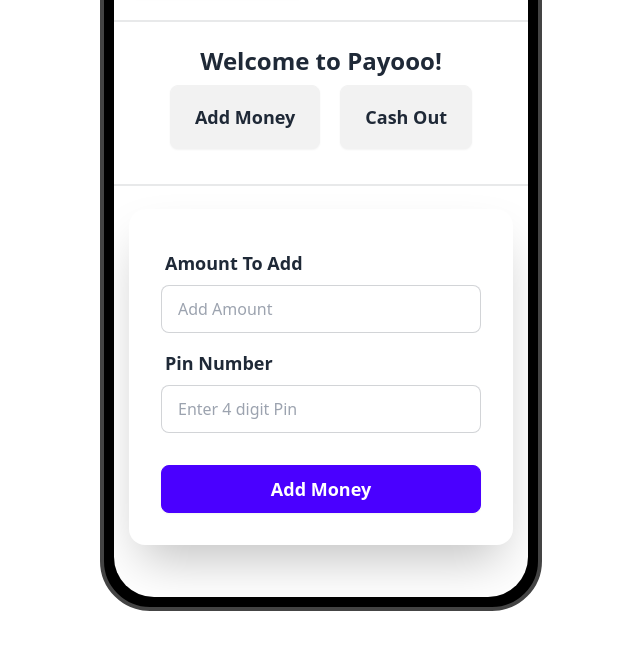
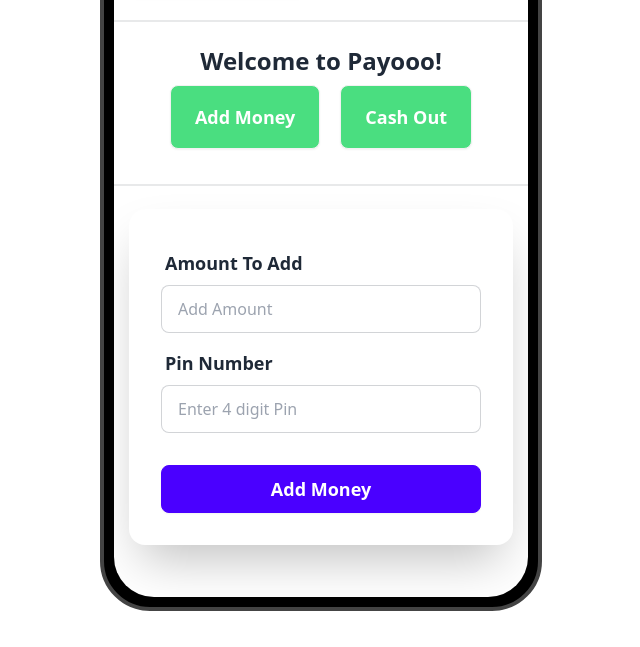
Before and after one commit to SakibHasan7439/payooo-MFS-project, a plain HTML site: page home.html in a window 1280 px wide. Shown: the part 153-800 px from the top of the page, without its empty margins (319-959 px from the left). Drawn offline with nearby package versions, Linux system fonts and the light colour scheme.

Commit message:
money add section completed

```diff
--- a/home.html
+++ b/home.html
@@ -32,8 +32,8 @@
                 <!-- user action button -->
                  <h3 class="text-2xl font-bold pb-2">Welcome to Payooo!</h3>
                  <div class="flex justify-between gap-5 mb-3">
-                    <button class="btn btn-lg">Add Money</button>
-                    <button class="btn btn-lg">Cash Out</button>
+                    <button class="btn btn-lg bg-green-400 text-white">Add Money</button>
+                    <button class="btn btn-lg bg-green-400 text-white">Cash Out</button>
                  </div>
 
                  <div class="divider"></div>
--- a/home.js
+++ b/home.js
@@ -16,7 +16,7 @@
         currentMoney.innerText = availableMoney + newAddAmount;
 
     }else {
-        alert("Invalid Pin!");
+        alert("Failed to add money! Please try again");
     }
     pinNumber.value = "";
     addAmount.value = "";
```
